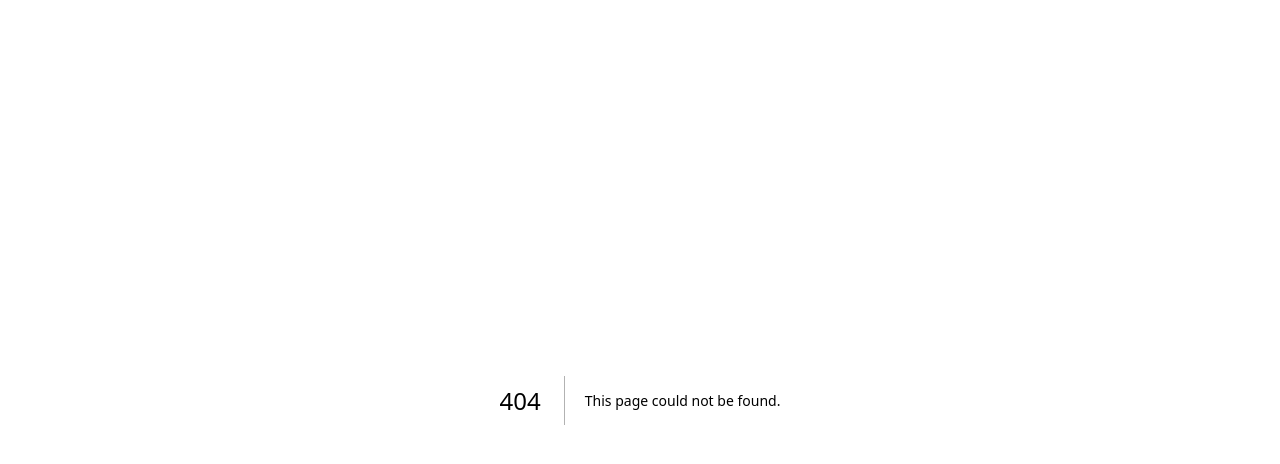
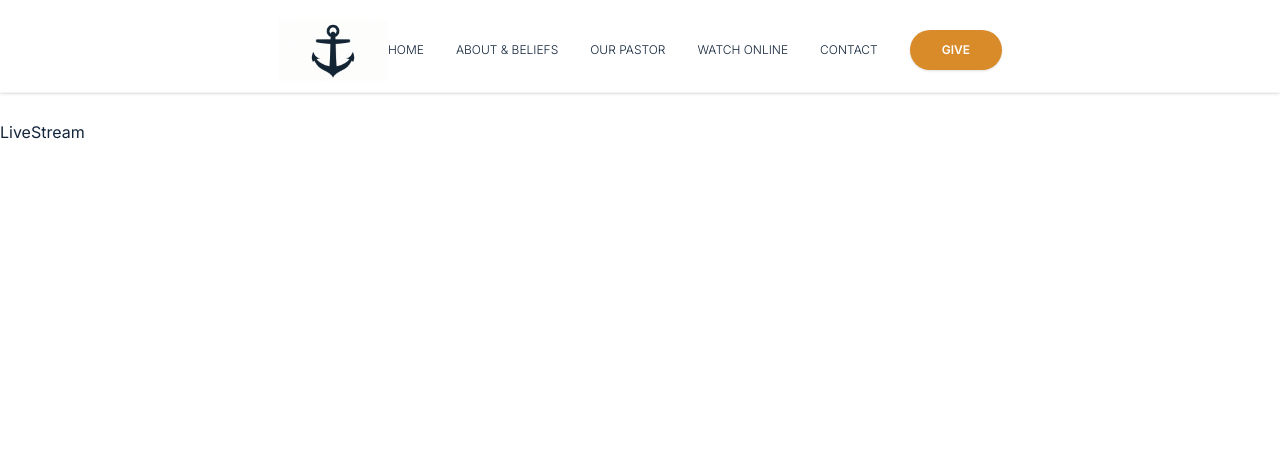
Before and after one commit to mlguels/SoulsHarbor, a Next.js app: page /livestream in a window 1280 px wide. Before the commit this address had no page. Shown: the top 464 px of the page. Built offline with nearby package versions, Linux system fonts and the light colour scheme; a web font is replaced by a local one.

Commit message:
Add Routing + NavBar

```diff
--- /dev/null
+++ b/app/about/page.tsx
@@ -0,0 +1,5 @@
+import React from 'react';
+
+export default function About() {
+  return <div>About</div>;
+}
--- /dev/null
+++ b/app/contact/page.tsx
@@ -0,0 +1,5 @@
+import React from 'react';
+
+export default function Contact() {
+  return <div>Contact</div>;
+}
--- /dev/null
+++ b/app/give/page.tsx
@@ -0,0 +1,5 @@
+import React from 'react';
+
+export default function Give() {
+  return <div>Give</div>;
+}
--- a/app/layout.tsx
+++ b/app/layout.tsx
@@ -2,6 +2,7 @@ import type { Metadata } from 'next';
 import './globals.css';
 
 import { Inter, Playfair_Display } from 'next/font/google';
+import NavBar from '@/components/NavBar';
 
 export const metadata: Metadata = {
   title: 'Souls Harbor Apostolic Church',
@@ -24,6 +25,7 @@ export default function RootLayout({ children }: LayoutProps<'/'>) {
       className={`${inter.variable} ${playfair.variable} h-full antialiased`}
     >
       <body className="bg-white text-sh-navy font-sans antialiased">
+        <NavBar />
         {children}
       </body>
     </html>
--- /dev/null
+++ b/app/livestream/page.tsx
@@ -0,0 +1,3 @@
+export default function LiveStream() {
+  return <div className="pt-30">LiveStream</div>;
+}
--- /dev/null
+++ b/app/pastor/page.tsx
@@ -0,0 +1,5 @@
+import React from 'react';
+
+export default function Pastor() {
+  return <div>Pastor</div>;
+}
--- /dev/null
+++ b/components/NavBar.tsx
@@ -0,0 +1,128 @@
+'use client';
+
+import { useState } from 'react';
+
+import Image from 'next/image';
+import Link from 'next/link';
+
+const NavBar = () => {
+  const [isOpen, setIsOpen] = useState(false);
+
+  return (
+    <nav className="fixed top-0 left-0 right-0 shadow-sm z-50 bg-white border-b border-sh-light pt-5 py-3">
+      <div className="w-full max-w-6xl mx-auto px-4 flex justify-center items-center h-15">
+        {/* Left Side: Brand Logo and Title */}
+        <Link href="/">
+          <Image
+            src="/shanchor.jpeg"
+            width={110}
+            height={50}
+            alt="Anchor Logo"
+            loading="eager"
+          />
+        </Link>
+
+        {/* Right Side: Desktop Nav Links */}
+        <div className="hidden md:flex items-center gap-8 font-sans font-medium text-sm text-sh-navy">
+          <Link
+            href="/"
+            className="hover:text-sh-gold transition font-light text-xs"
+          >
+            HOME
+          </Link>
+          <Link
+            href="/about"
+            className="hover:text-sh-gold transition font-light text-xs"
+          >
+            ABOUT & BELIEFS
+          </Link>
+          <Link
+            href="/pastor"
+            className="hover:text-sh-gold transition font-light text-xs"
+          >
+            OUR PASTOR
+          </Link>
+          <Link
+            href="/livestream"
+            className="hover:text-sh-gold transition font-light text-xs"
+          >
+            WATCH ONLINE
+          </Link>
+          <Link
+            href="/contact"
+            className="hover:text-sh-gold transition font-light text-xs"
+          >
+            CONTACT
+          </Link>
+          <Link
+            href="#give"
+            className="bg-sh-gold text-white px-8 py-3 rounded-full text-sm font-semibold hover:bg-opacity-95 transition shadow-sm text-xs"
+          >
+            GIVE
+          </Link>
+        </div>
+
+        {/* Mobile Menu Button (Hamburger) */}
+        <button
+          onClick={() => setIsOpen(!isOpen)}
+          className="md:hidden ml-auto flex flex-col justify-center items-center w-8 h-8 gap-1.5 focus:outline-none"
+        >
+          <span
+            className={`h-0.5 w-6 bg-sh-navy transition-transform duration-300 ${isOpen ? 'rotate-45 translate-y-2' : ''}`}
+          />
+          <span
+            className={`h-0.5 w-6 bg-sh-navy transition-opacity duration-300 ${isOpen ? 'opacity-0' : ''}`}
+          />
+          <span
+            className={`h-0.5 w-6 bg-sh-navy transition-transform duration-300 ${isOpen ? '-rotate-45 -translate-y-2' : ''}`}
+          />
+        </button>
+      </div>
+
+      {/* Mobile Nav Links Overlay */}
+      {isOpen && (
+        <div className="md:hidden absolute top-20 left-0 right-0 bg-white border-b border-sh-light shadow-lg animate-fade-in">
+          <div className="flex flex-col items-center gap-6 py-8 font-sans font-medium text-sh-navy">
+            <Link
+              href="/"
+              onClick={() => setIsOpen(false)}
+              className="hover:text-sh-gold transition"
+            >
+              HOME
+            </Link>
+            <Link
+              href="/about"
+              onClick={() => setIsOpen(false)}
+              className="hover:text-sh-gold transition"
+            >
+              About
+            </Link>
+            <Link
+              href="/pastor"
+              onClick={() => setIsOpen(false)}
+              className="hover:text-sh-gold transition"
+            >
+              OUR BELIEFS
+            </Link>
+            <Link
+              href="#livestream"
+              onClick={() => setIsOpen(false)}
+              className="hover:text-sh-gold transition"
+            >
+              WATCH ONLINE
+            </Link>
+            <Link
+              href="/give"
+              onClick={() => setIsOpen(false)}
+              className="bg-sh-gold text-white px-6 py-2.5 rounded-full font-semibold hover:bg-opacity-95 transition shadow-sm w-40 text-center"
+            >
+              GIVE
+            </Link>
+          </div>
+        </div>
+      )}
+    </nav>
+  );
+};
+
+export default NavBar;
```
Also changed, not shown: public/shanchor.jpeg (added).
